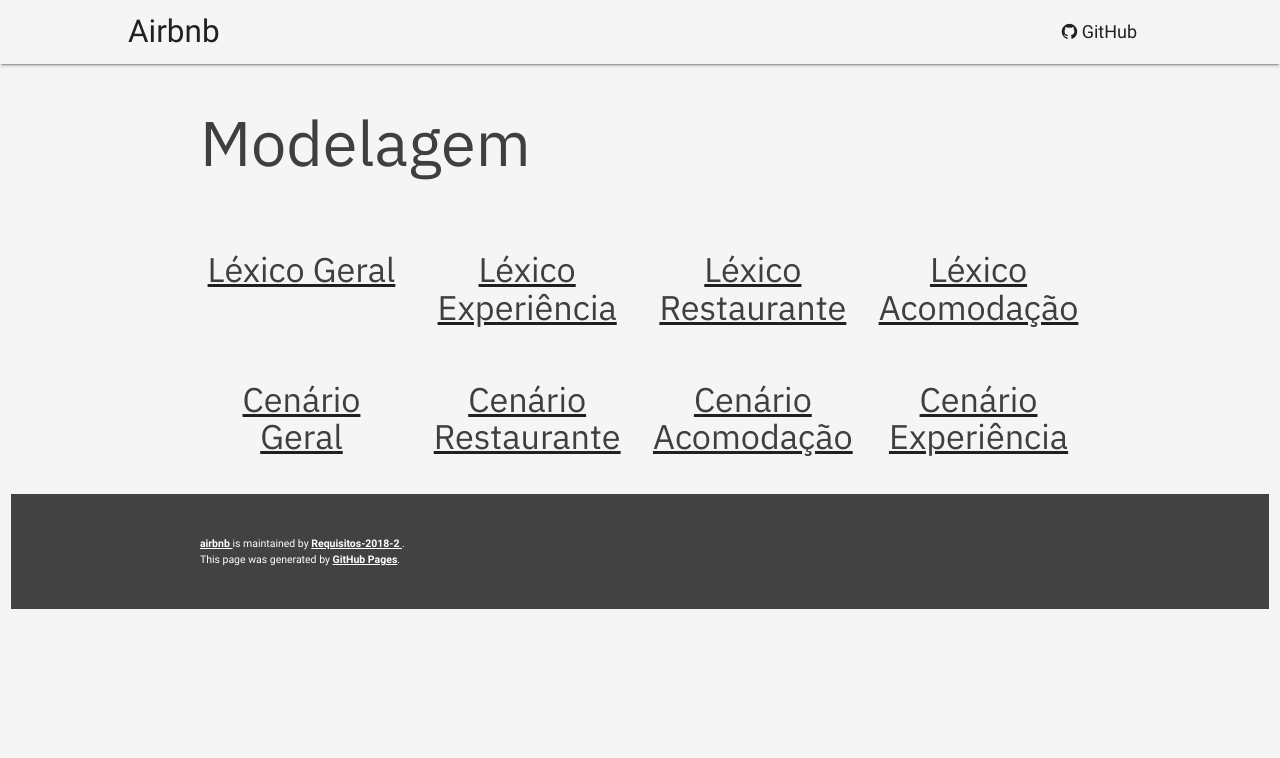
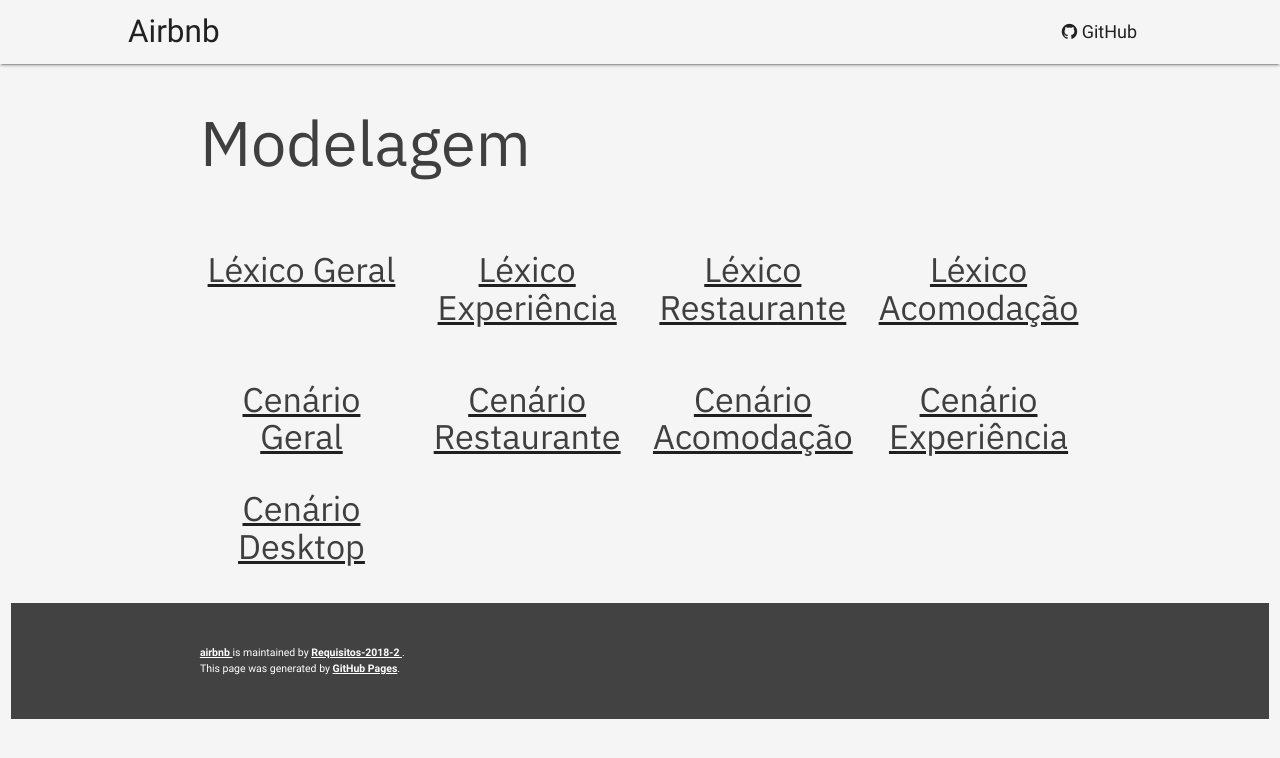
Before and after one commit to Requisitos-2018-2/airbnb, a Jekyll site: the page built from modelagem/index.md, in a window 1280 px wide. Shown: the top 758 px of the page. Built offline with Jekyll 4.4.1, drawn with Linux system fonts in a browser that asks for light colours; our own code applies the rules of GitHub Pages for plain Markdown files.

Commit message:
Update links

```diff
--- a/modelagem/index.md
+++ b/modelagem/index.md
@@ -62,4 +62,11 @@
       </h4>
     </a>
   </div>
+  <div class="col s12 m3 center-align">
+    <a href="lexicos_cenarios/cen_desktop" class="module-link">
+      <h4 class="promo-heading">
+       Cenário Desktop
+      </h4>
+    </a>
+  </div>
 </div>
```
